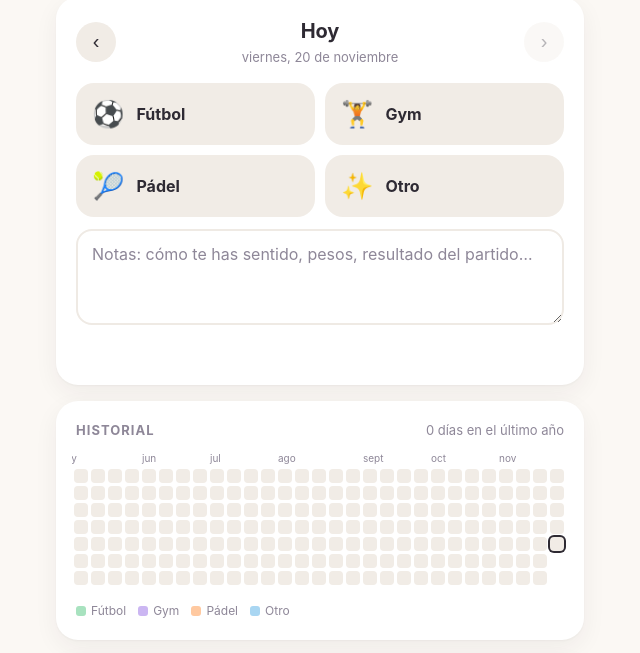
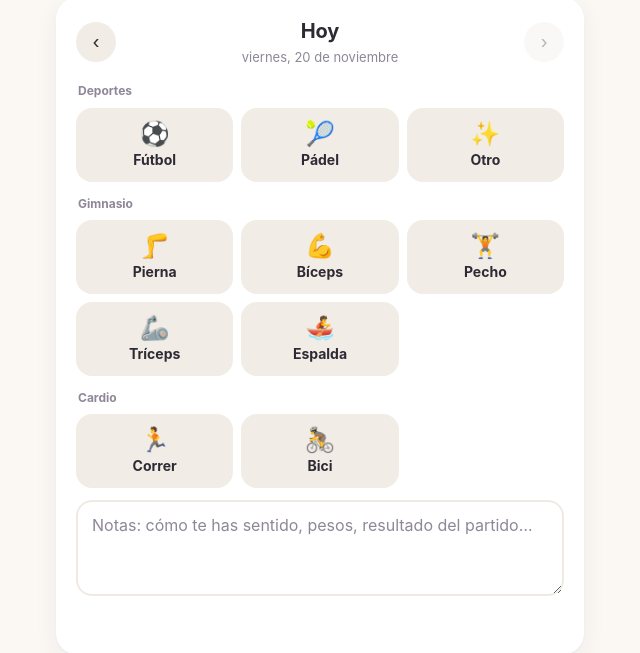
Before and after one commit to pedromasb/Fitness-follow-up, a plain HTML site: page index.html in a window 1280 px wide. Shown: the part 104-757 px from the top of the page, without its empty margins (320-960 px from the left). Drawn offline with Linux system fonts and the light colour scheme.

Commit message:
Replace Gym with muscle groups and cardio categories
Co-Authored-By: Claude Opus 5.5 <noreply@anthropic.com>
Claude-Session: https://claude.ai/code/session_01DMUpQAUzGiR3fwyTFQDUYA

```diff
--- a/index.html
+++ b/index.html
@@ -24,14 +24,6 @@
       --empty: #F1ECE6;
       --shadow: 0 1px 2px rgba(46, 42, 51, .04), 0 8px 24px rgba(46, 42, 51, .06);
 
-      --futbol: #A8E2BF;
-      --gym: #CBB6F2;
-      --padel: #FFC9A0;
-      --otro: #A9D6F2;
-      --futbol-ink: #2F7A52;
-      --gym-ink: #6A4BB0;
-      --padel-ink: #B0602A;
-      --otro-ink: #2E6E96;
 
       --accent: #F6B5C8;
       --accent-ink: #A23E62;
@@ -46,10 +38,6 @@
         --line: #35313B;
         --empty: #312D37;
         --shadow: 0 1px 2px rgba(0,0,0,.2), 0 8px 24px rgba(0,0,0,.25);
-        --futbol-ink: #A8E2BF;
-        --gym-ink: #CBB6F2;
-        --padel-ink: #FFC9A0;
-        --otro-ink: #A9D6F2;
         --accent-ink: #F6B5C8;
       }
     }
@@ -94,25 +82,24 @@
     .iconbtn:active { transform: scale(.92); }
     .iconbtn:disabled { opacity: .35; }
 
-    .types { display: grid; grid-template-columns: 1fr 1fr; gap: 10px; }
+    .group-label { font-size: 12px; font-weight: 650; color: var(--muted); margin: 14px 2px 8px; }
+    .group-label:first-child { margin-top: 0; }
+    .types-grid { display: grid; grid-template-columns: repeat(3, 1fr); gap: 8px; }
     .type {
-      position: relative; border: 2px solid transparent; border-radius: 18px; padding: 16px 14px;
-      background: var(--empty); color: var(--text); font: inherit; text-align: left; cursor: pointer;
-      display: flex; align-items: center; gap: 12px; transition: transform .15s, background .2s, border-color .2s;
+      position: relative; border: 2px solid transparent; border-radius: 16px; padding: 12px 6px 10px;
+      background: var(--empty); color: var(--text); font: inherit; text-align: center; cursor: pointer;
+      display: flex; flex-direction: column; align-items: center; gap: 4px; transition: transform .15s, background .2s, border-color .2s;
     }
+    .type.on { background: var(--c); color: var(--ink); }
     .type:active { transform: scale(.97); }
-    .type .emoji { font-size: 26px; line-height: 1; }
-    .type .name { font-weight: 650; font-size: 16px; }
+    .type .emoji { font-size: 24px; line-height: 1; }
+    .type .name { font-weight: 650; font-size: 14px; }
     .type .check {
-      position: absolute; top: 10px; right: 10px; width: 20px; height: 20px; border-radius: 50%;
+      position: absolute; top: 6px; right: 6px; width: 18px; height: 18px; border-radius: 50%;
       background: rgba(255,255,255,.7); display: grid; place-items: center; font-size: 12px; opacity: 0; transform: scale(.6);
       transition: opacity .2s, transform .2s; color: #2E2A33;
     }
     .type.on .check { opacity: 1; transform: scale(1); }
-    .type[data-type="futbol"].on { background: var(--futbol); color: #1F3D2C; }
-    .type[data-type="gym"].on { background: var(--gym); color: #33255A; }
-    .type[data-type="padel"].on { background: var(--padel); color: #5A3014; }
-    .type[data-type="otro"].on { background: var(--otro); color: #183B52; }
 
     .field { margin-top: 12px; }
     .field input, .field textarea {
@@ -171,10 +158,7 @@
     .item .body { flex: 1; min-width: 0; }
     .pills { display: flex; flex-wrap: wrap; gap: 6px; }
     .pill { font-size: 12px; font-weight: 650; padding: 4px 10px; border-radius: 99px; }
-    .pill.futbol { background: var(--futbol); color: #1F3D2C; }
-    .pill.gym { background: var(--gym); color: #33255A; }
-    .pill.padel { background: var(--padel); color: #5A3014; }
-    .pill.otro { background: var(--otro); color: #183B52; }
+    .pill { background: var(--c, var(--empty)); color: var(--ink, var(--text)); }
     .item .note { font-size: 14px; color: var(--muted); margin-top: 6px; white-space: pre-wrap; overflow-wrap: anywhere; }
     .empty-msg { color: var(--muted); font-size: 14px; text-align: center; padding: 12px 0; }
 
@@ -208,12 +192,7 @@
         <button class="iconbtn" id="next" aria-label="Día siguiente">›</button>
       </div>
 
-      <div class="types" id="types">
-        <button class="type" data-type="futbol"><span class="emoji">⚽</span><span class="name">Fútbol</span><span class="check">✓</span></button>
-        <button class="type" data-type="gym"><span class="emoji">🏋️</span><span class="name">Gym</span><span class="check">✓</span></button>
-        <button class="type" data-type="padel"><span class="emoji">🎾</span><span class="name">Pádel</span><span class="check">✓</span></button>
-        <button class="type" data-type="otro"><span class="emoji">✨</span><span class="name">Otro</span><span class="check">✓</span></button>
-      </div>
+      <div class="types" id="types"></div>
 
       <div class="field hidden" id="otherWrap">
         <input id="other" type="text" placeholder="¿Qué has hecho? (yoga, correr, natación…)" maxlength="40" />
@@ -239,12 +218,7 @@
           <div class="grid" id="grid"></div>
         </div>
       </div>
-      <div class="legend">
-        <span><i style="background:var(--futbol)"></i>Fútbol</span>
-        <span><i style="background:var(--gym)"></i>Gym</span>
-        <span><i style="background:var(--padel)"></i>Pádel</span>
-        <span><i style="background:var(--otro)"></i>Otro</span>
-      </div>
+      <div class="legend" id="legend"></div>
     </section>
 
     <section class="card">
@@ -274,14 +248,35 @@
   <script>
   (() => {
     const KEY = 'move.entries.v1';
+    const $ = (id) => document.getElementById(id);
     const TYPES = {
-      futbol: { name: 'Fútbol', emoji: '⚽', color: 'var(--futbol)' },
-      gym:    { name: 'Gym',    emoji: '🏋️', color: 'var(--gym)' },
-      padel:  { name: 'Pádel',  emoji: '🎾', color: 'var(--padel)' },
-      otro:   { name: 'Otro',   emoji: '✨', color: 'var(--otro)' },
+      futbol:  { name: 'Fútbol',  emoji: '⚽', group: 'Deportes', c: '#A8E2BF', ink: '#1F3D2C' },
+      padel:   { name: 'Pádel',   emoji: '🎾', group: 'Deportes', c: '#FFC9A0', ink: '#5A3014' },
+      otro:    { name: 'Otro',    emoji: '✨', group: 'Deportes', c: '#A9D6F2', ink: '#183B52' },
+      pierna:  { name: 'Pierna',  emoji: '🦵', group: 'Gimnasio', c: '#CBB6F2', ink: '#33255A' },
+      biceps:  { name: 'Bíceps',  emoji: '💪', group: 'Gimnasio', c: '#F6B5C8', ink: '#5A2238' },
+      pecho:   { name: 'Pecho',   emoji: '🏋️', group: 'Gimnasio', c: '#FFE29A', ink: '#5A4610' },
+      triceps: { name: 'Tríceps', emoji: '🦾', group: 'Gimnasio', c: '#B9C7F5', ink: '#22305E' },
+      espalda: { name: 'Espalda', emoji: '🚣', group: 'Gimnasio', c: '#9EE0DA', ink: '#134A45' },
+      correr:  { name: 'Correr',  emoji: '🏃', group: 'Cardio',   c: '#FFB3A7', ink: '#5E2219' },
+      bici:    { name: 'Bici',    emoji: '🚴', group: 'Cardio',   c: '#D7EBA4', ink: '#3A4A12' },
+      // legacy category from the first version; kept so older entries still display
+      gym:     { name: 'Gym',     emoji: '🏋️', group: null,       c: '#DDD3CA', ink: '#3F3830' },
     };
-    const ORDER = ['futbol', 'gym', 'padel', 'otro'];
-    const $ = (id) => document.getElementById(id);
+    for (const t of Object.values(TYPES)) t.color = t.c;
+    const ORDER = Object.keys(TYPES);
+    const PICKABLE = ORDER.filter((x) => TYPES[x].group);
+    const tvars = (x) => `--c:${TYPES[x].c};--ink:${TYPES[x].ink}`;
+
+    // build chips + legend
+    {
+      const groups = [...new Set(PICKABLE.map((x) => TYPES[x].group))];
+      $('types').innerHTML = groups.map((g) => `<div class="group-label">${g}</div><div class="types-grid">` +
+        PICKABLE.filter((x) => TYPES[x].group === g).map((x) =>
+          `<button class="type" data-type="${x}" style="${tvars(x)}"><span class="emoji">${TYPES[x].emoji}</span><span class="name">${TYPES[x].name}</span><span class="check">✓</span></button>`
+        ).join('') + '</div>').join('');
+      $('legend').innerHTML = PICKABLE.map((x) => `<span><i style="background:${TYPES[x].c}"></i>${TYPES[x].name}</span>`).join('');
+    }
 
     // ---------- storage ----------
     let data = {};
@@ -464,7 +459,7 @@
       const counts = Object.fromEntries(ORDER.map((x) => [x, 0]));
       active.filter((k) => k >= y0).forEach((k) => data[k].types.forEach((x) => counts[x]++));
       const max = Math.max(1, ...Object.values(counts));
-      $('bars').innerHTML = ORDER.map((x) => `
+      $('bars').innerHTML = ORDER.filter((x) => TYPES[x].group || counts[x]).map((x) => `
         <div class="bar">
           <span>${TYPES[x].emoji} ${TYPES[x].name}</span>
           <div class="track"><div class="fill" style="width:${(counts[x] / max) * 100}%;background:${TYPES[x].color}"></div></div>
@@ -479,7 +474,7 @@
       if (!keys.length) { $('recent').innerHTML = '<div class="empty-msg">Aún no hay entrenamientos. ¡Marca el de hoy! 💪</div>'; return; }
       $('recent').innerHTML = keys.map((k) => {
         const e = data[k], d = fromKey(k);
-        const pills = (e.types || []).map((x) => `<span class="pill ${x}">${TYPES[x].emoji} ${x === 'otro' && e.other ? esc(e.other) : TYPES[x].name}</span>`).join('');
+        const pills = (e.types || []).map((x) => `<span class="pill" style="${tvars(x)}">${TYPES[x].emoji} ${x === 'otro' && e.other ? esc(e.other) : TYPES[x].name}</span>`).join('');
         return `<div class="item" data-k="${k}">
           <div class="date"><b>${d.getDate()}</b><span>${fmtMonth.format(d).replace('.', '')}</span></div>
           <div class="body"><div class="pills">${pills || '<span class="pill" style="background:var(--empty)">Descanso</span>'}</div>
--- a/sw.js
+++ b/sw.js
@@ -1,4 +1,4 @@
-const CACHE = 'move-v2';
+const CACHE = 'move-v3';
 const ASSETS = [
   './',
   './index.html',
```
